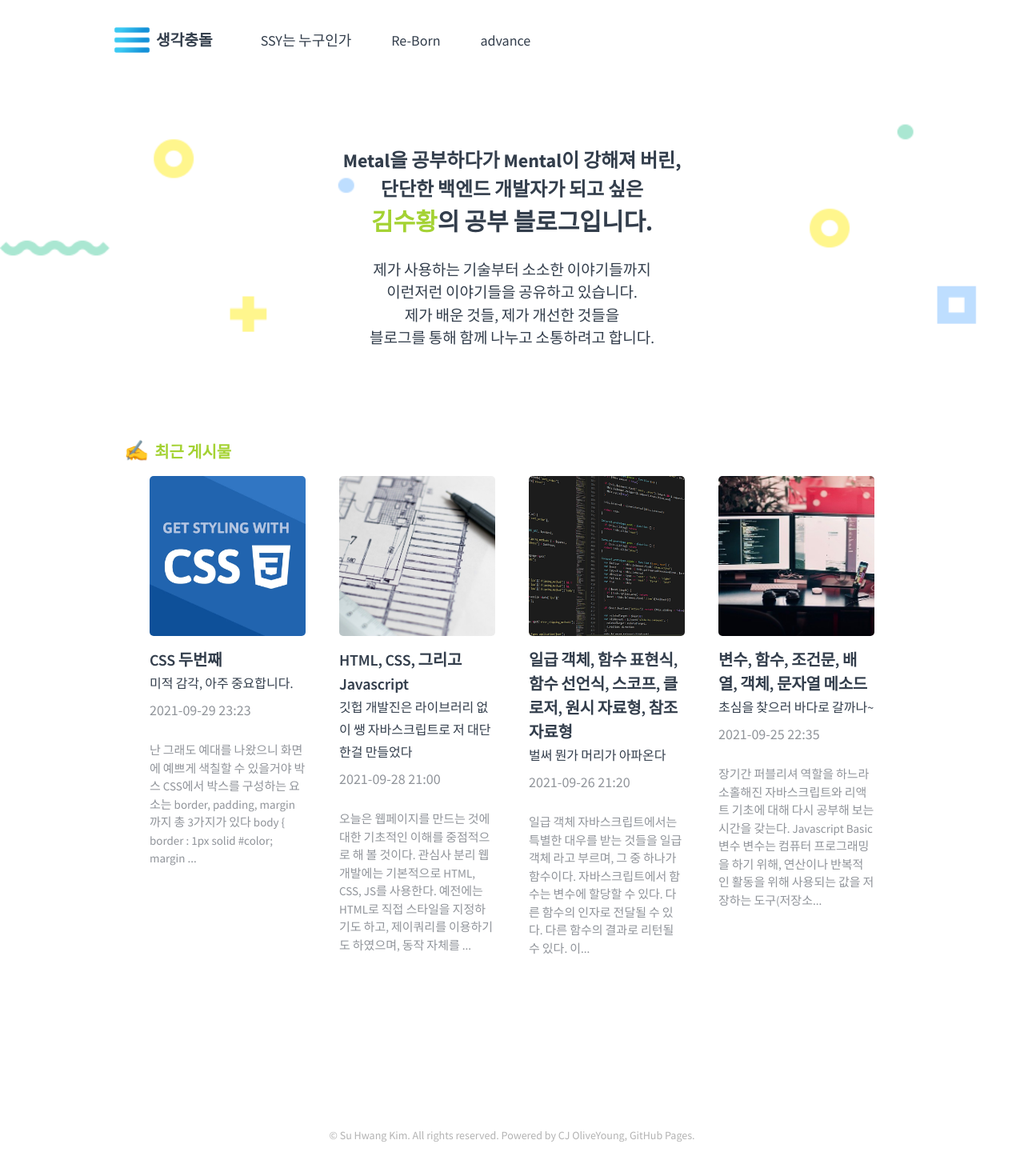
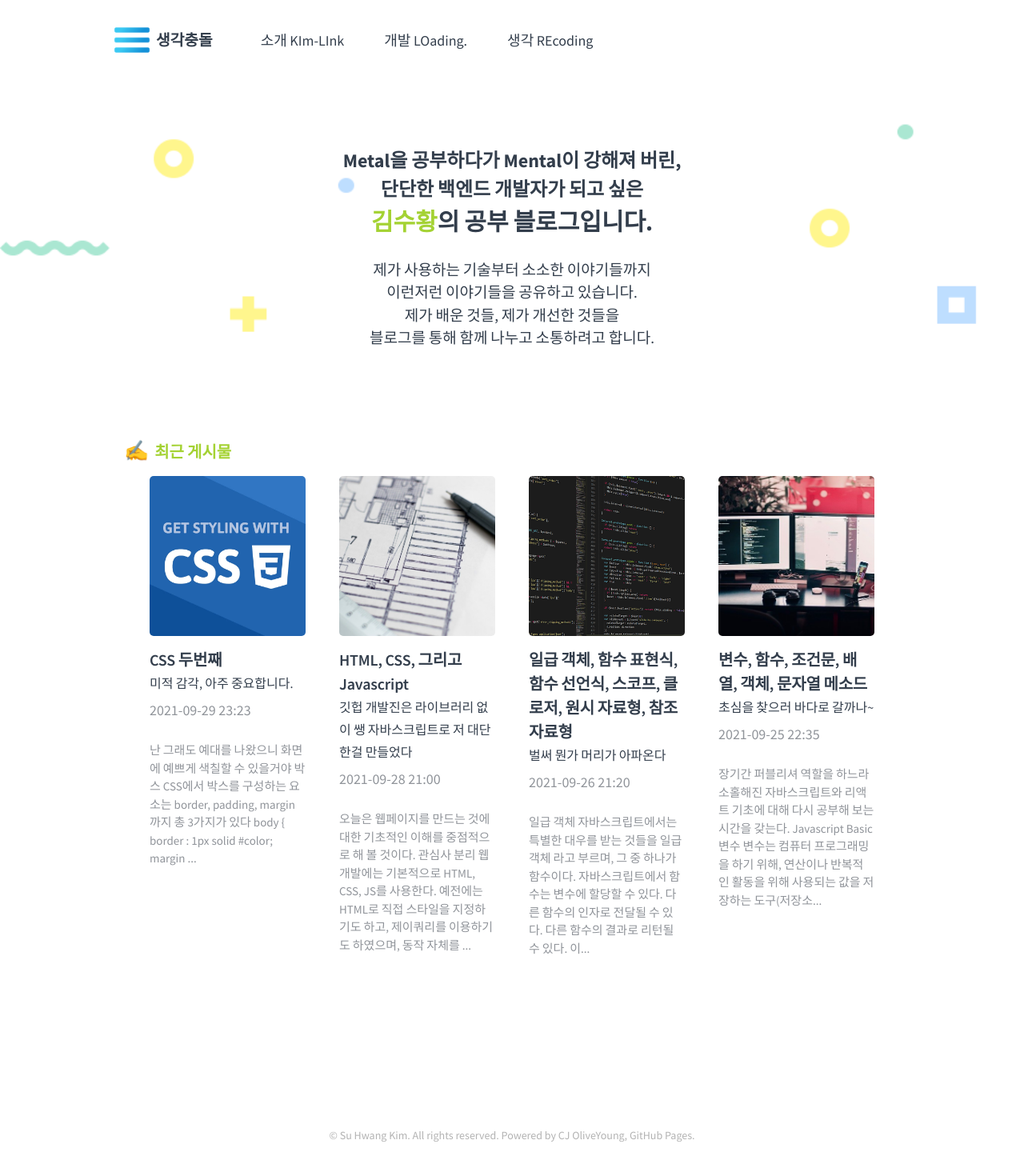
Before and after one commit to Kim-Link/Kim-Link.github.io, a Jekyll site: the page built from index.md, in a window 1280 px wide. Shown: the whole page at 80% size. Built offline with Jekyll 4.4.1, drawn with Linux system fonts in a browser that asks for light colours.

Commit message:
title 이름 변경

```diff
--- a/_data/menu.yml
+++ b/_data/menu.yml
@@ -1,8 +1,8 @@
 - id: about
-  label: SSY는 누구인가
+  label: 소개 KIm-LInk
 
 - id: re-born
-  label: Re-Born
+  label: 개발 LOading.
 
 - id: advance
-  label: advance
+  label: 생각 REcoding
```
